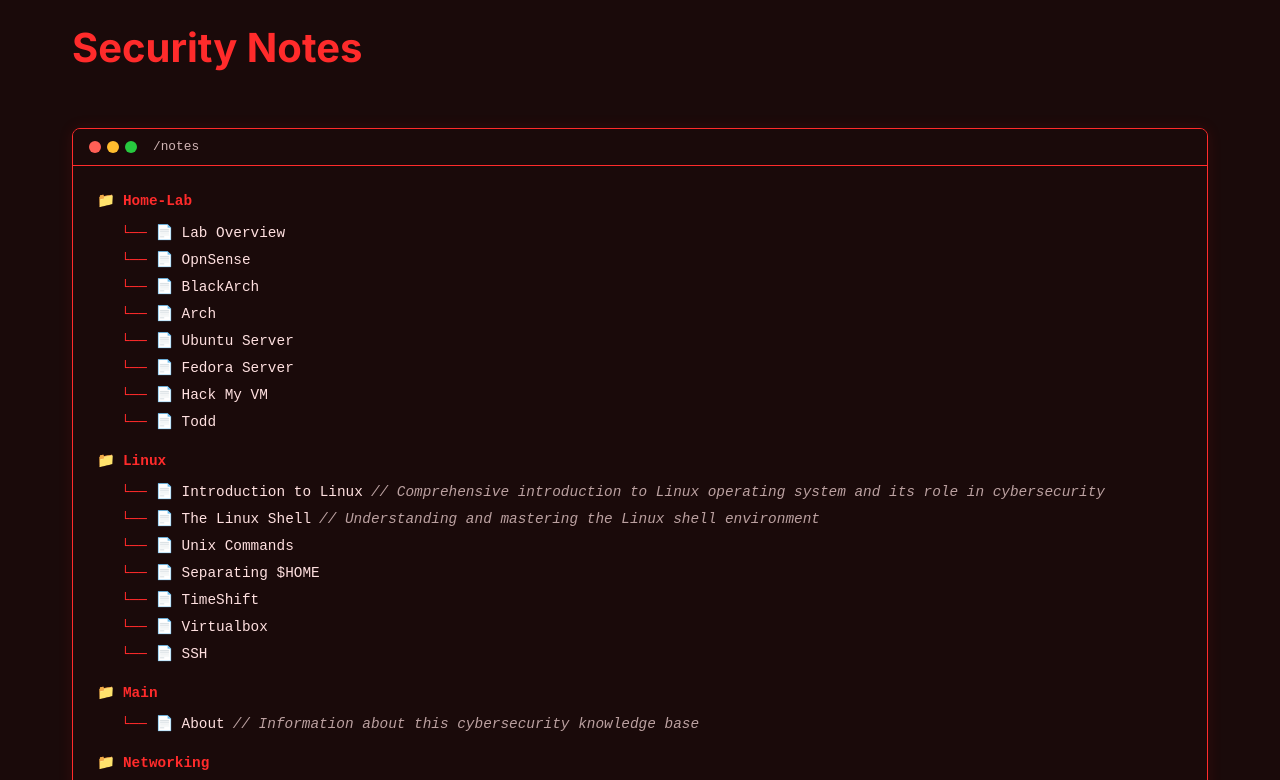
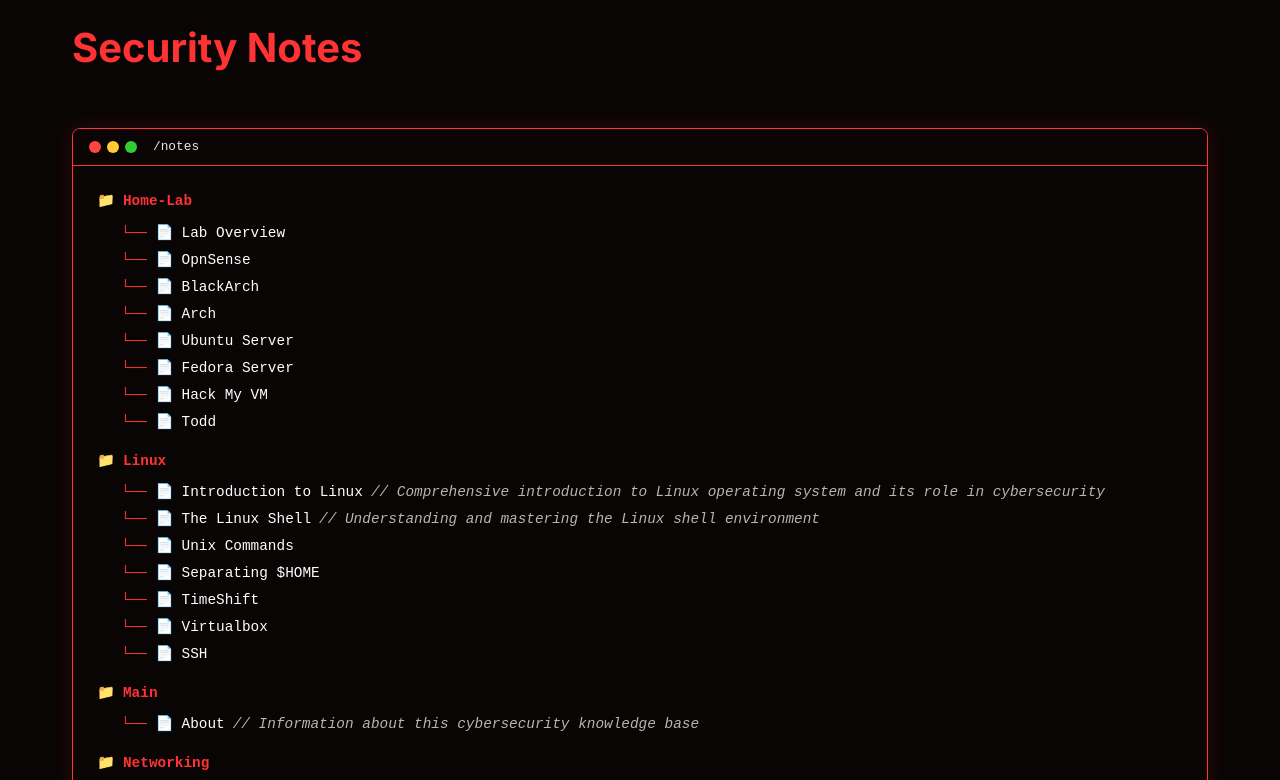
Before and after one commit to v0id-strike/v0id-strike.github.io, an Eleventy site: page src/index.njk in a window 1280 px wide. Shown: the part 880-1660 px from the top of the page. Built offline with nearby package versions, Linux system fonts and the light colour scheme; Eleventy itself is replaced by a stand-in of ours; files that its build step writes are made by us from their sources.

Commit message:
contrast

```diff
--- a/src/css/style.css
+++ b/src/css/style.css
@@ -1,25 +1,25 @@
 :root {
-    --void: #1a0a0a;
-    --text: #ffe0e0;
-    --accent: #4a2a2a;
-    --neon: #ff2b2b;
-    --glow: rgba(255, 43, 43, 0.3);
-    --background: 0 10% 3.9%;
-    --foreground: 0 0% 98%;
-    --card: 0 10% 3.9%;
-    --card-foreground: 0 0% 98%;
-    --popover: 0 10% 3.9%;
-    --popover-foreground: 0 0% 98%;
-    --primary: 0 0% 98%;
+    --void: #0a0505;
+    --text: #ffffff;
+    --accent: #5a2a2a;
+    --neon: #ff3333;
+    --glow: rgba(255, 51, 51, 0.4);
+    --background: 0 10% 2%;
+    --foreground: 0 0% 100%;
+    --card: 0 10% 2%;
+    --card-foreground: 0 0% 100%;
+    --popover: 0 10% 2%;
+    --popover-foreground: 0 0% 100%;
+    --primary: 0 0% 100%;
     --primary-foreground: 0 5.9% 10%;
     --secondary: 0 3.7% 15.9%;
-    --secondary-foreground: 0 0% 98%;
+    --secondary-foreground: 0 0% 100%;
     --muted: 0 3.7% 15.9%;
-    --muted-foreground: 0 5% 64.9%;
+    --muted-foreground: 0 5% 80%;
     --accent: 0 3.7% 15.9%;
-    --accent-foreground: 0 0% 98%;
+    --accent-foreground: 0 0% 100%;
     --destructive: 0 62.8% 30.6%;
-    --destructive-foreground: 0 0% 98%;
+    --destructive-foreground: 0 0% 100%;
     --border: 0 3.7% 15.9%;
     --input: 0 3.7% 15.9%;
     --ring: 0 4.9% 83.9%;
@@ -179,8 +179,8 @@ body {
 }
 
 .card {
-    background: rgba(74, 42, 42, 0.1);
-    border: 1px solid rgba(255, 43, 43, 0.1);
+    background: rgba(90, 42, 42, 0.15);
+    border: 1px solid rgba(255, 51, 51, 0.2);
     border-radius: var(--radius);
     padding: 2rem;
     transition: transform 0.3s, box-shadow 0.3s;
@@ -188,7 +188,8 @@ body {
 
 .card:hover {
     transform: translateY(-5px);
-    box-shadow: 0 10px 30px rgba(255, 43, 43, 0.1);
+    box-shadow: 0 10px 30px rgba(255, 51, 51, 0.2);
+    border-color: rgba(255, 51, 51, 0.4);
 }
 
 .card-title {
@@ -196,11 +197,12 @@ body {
     font-weight: 600;
     margin-bottom: 1rem;
     color: var(--neon);
+    text-shadow: 0 0 10px var(--glow);
 }
 
 .card-description {
     color: var(--text);
-    opacity: 0.8;
+    opacity: 0.9;
 }
 
 /* Terminal Container Styles */
@@ -208,14 +210,14 @@ body {
     background-color: var(--void);
     border: 1px solid var(--neon);
     border-radius: var(--radius);
-    box-shadow: 0 0 15px rgba(255, 43, 43, 0.1);
+    box-shadow: 0 0 20px rgba(255, 51, 51, 0.15);
     font-family: 'Courier New', monospace;
     margin: 2rem 0;
     overflow: hidden;
 }
 
 .terminal-header {
-    background: rgba(26, 10, 10, 0.9);
+    background: rgba(10, 5, 5, 0.95);
     padding: 0.5rem 1rem;
     display: flex;
     align-items: center;
@@ -234,15 +236,15 @@ body {
     display: inline-block;
 }
 
-.terminal-button.red { background: #ff5f56; }
-.terminal-button.yellow { background: #ffbd2e; }
-.terminal-button.green { background: #27c93f; }
+.terminal-button.red { background: #ff4444; }
+.terminal-button.yellow { background: #ffcc33; }
+.terminal-button.green { background: #33cc33; }
 
 .terminal-title {
     color: var(--text);
     margin-left: 1rem;
     font-size: 0.8rem;
-    opacity: 0.8;
+    opacity: 0.9;
 }
 
 .terminal-body {
```
